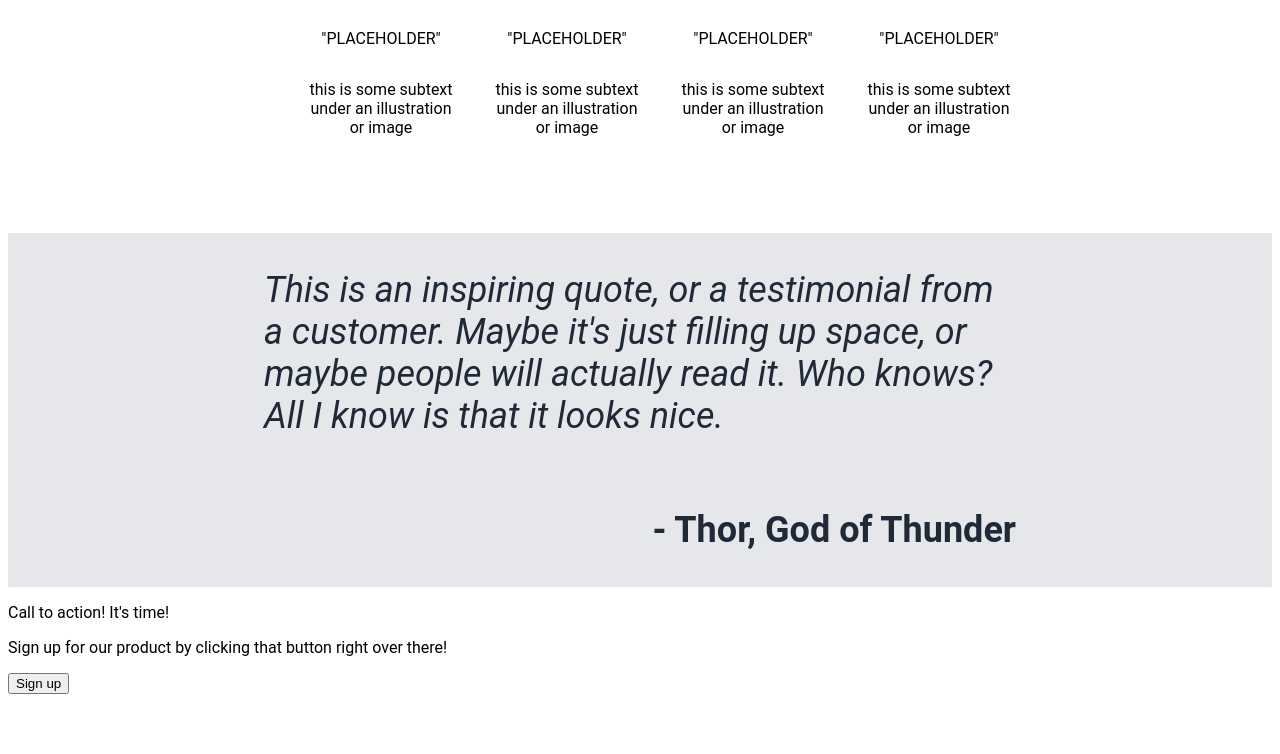
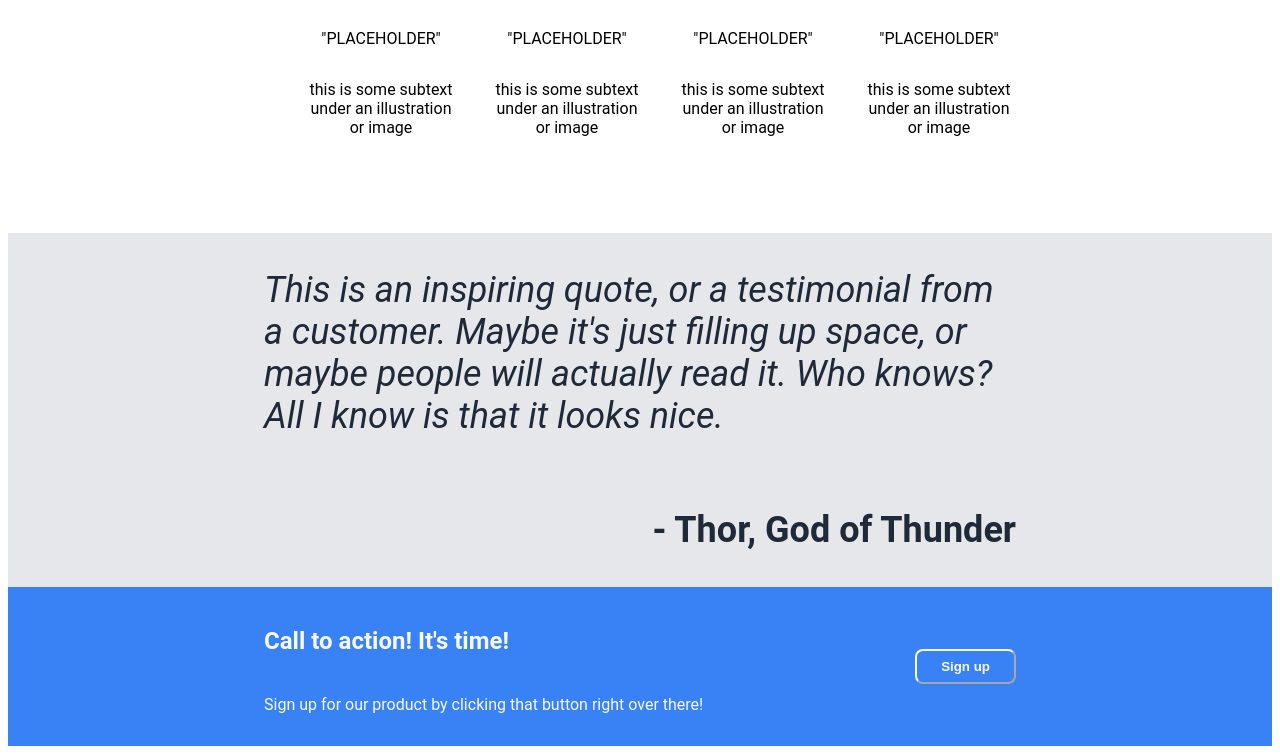
Before and after one commit to grognak/odin-landing-page, a plain HTML site: page index.html in a window 1280 px wide. Shown: the part 668-1422 px from the top of the page. Before the commit the page ends 1370 px from the top, so only its background shows below. Drawn offline with Linux system fonts and the light colour scheme.

Commit message:
Stylized the call to action box

```diff
--- a/styles.css
+++ b/styles.css
@@ -161,3 +161,42 @@ body {
     text-align: right;
     flex: 1;
 }
+
+.call-to-action {
+    flex: 1;
+    display: flex;
+    flex-direction: row;
+    background-color: #3882F6;
+    padding-left: 256px;
+    padding-right: 256px;
+    justify-content: space-between;
+    align-items: center;
+}
+
+.call-to-action-text {
+    flex: 1;
+    display: flex;
+    flex-direction: column;
+    color: #f9faf8;
+    align-content: flex-start;
+    padding-top: 16px;
+    padding-bottom: 16px;
+}
+
+.call-to-action-text-title {
+    display: flex;
+    font-size: 24px;
+    font-weight: bold;
+}
+
+.call-to-action-button {
+    background-color: #3882F6;
+    border-color: #f9faf8;
+    color: #f9faf8;
+    font-weight: bold;
+    padding-left: 24px;
+    padding-right: 24px;
+    padding-top: 8px;
+    padding-bottom: 8px;
+    border-radius: 8px;
+}
```
